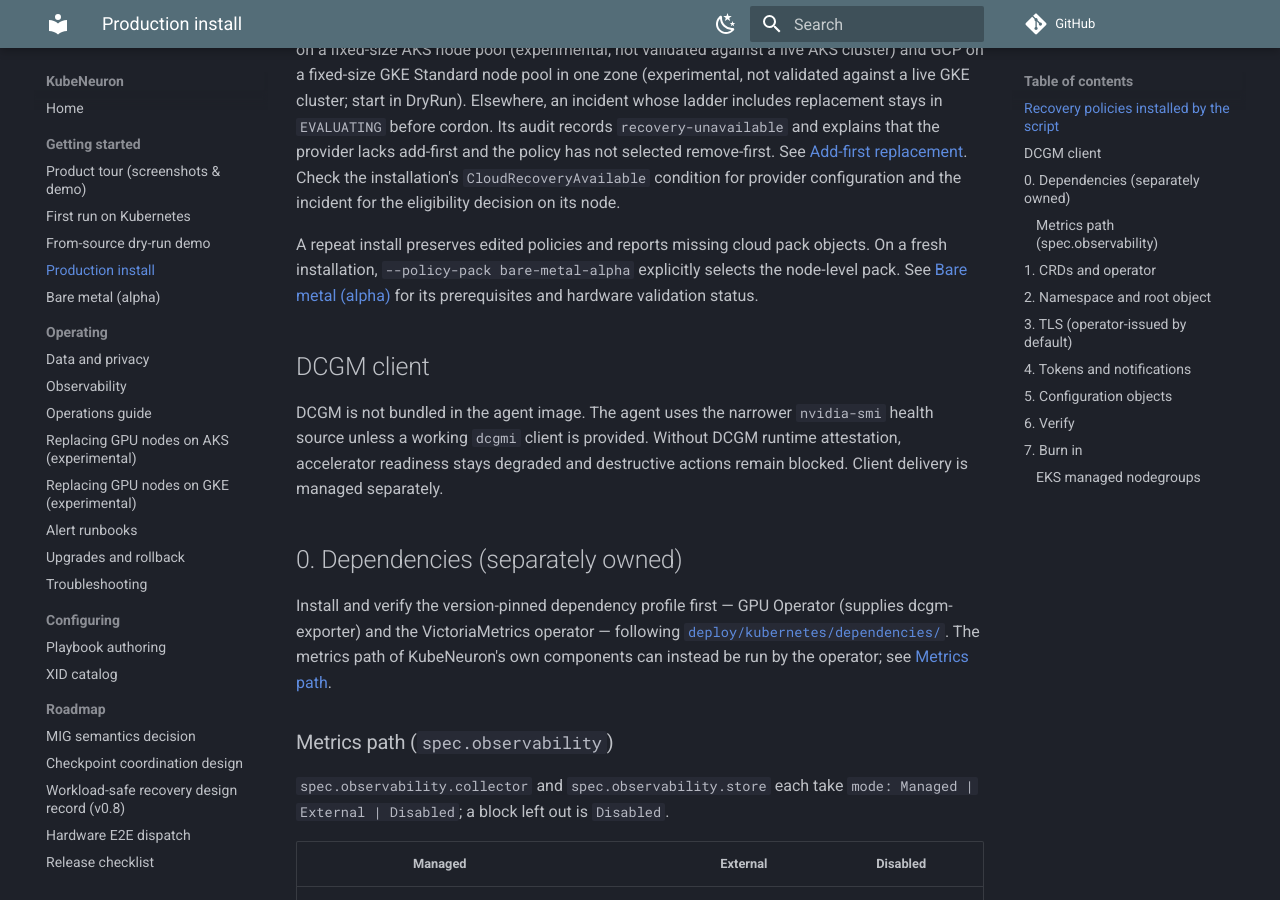
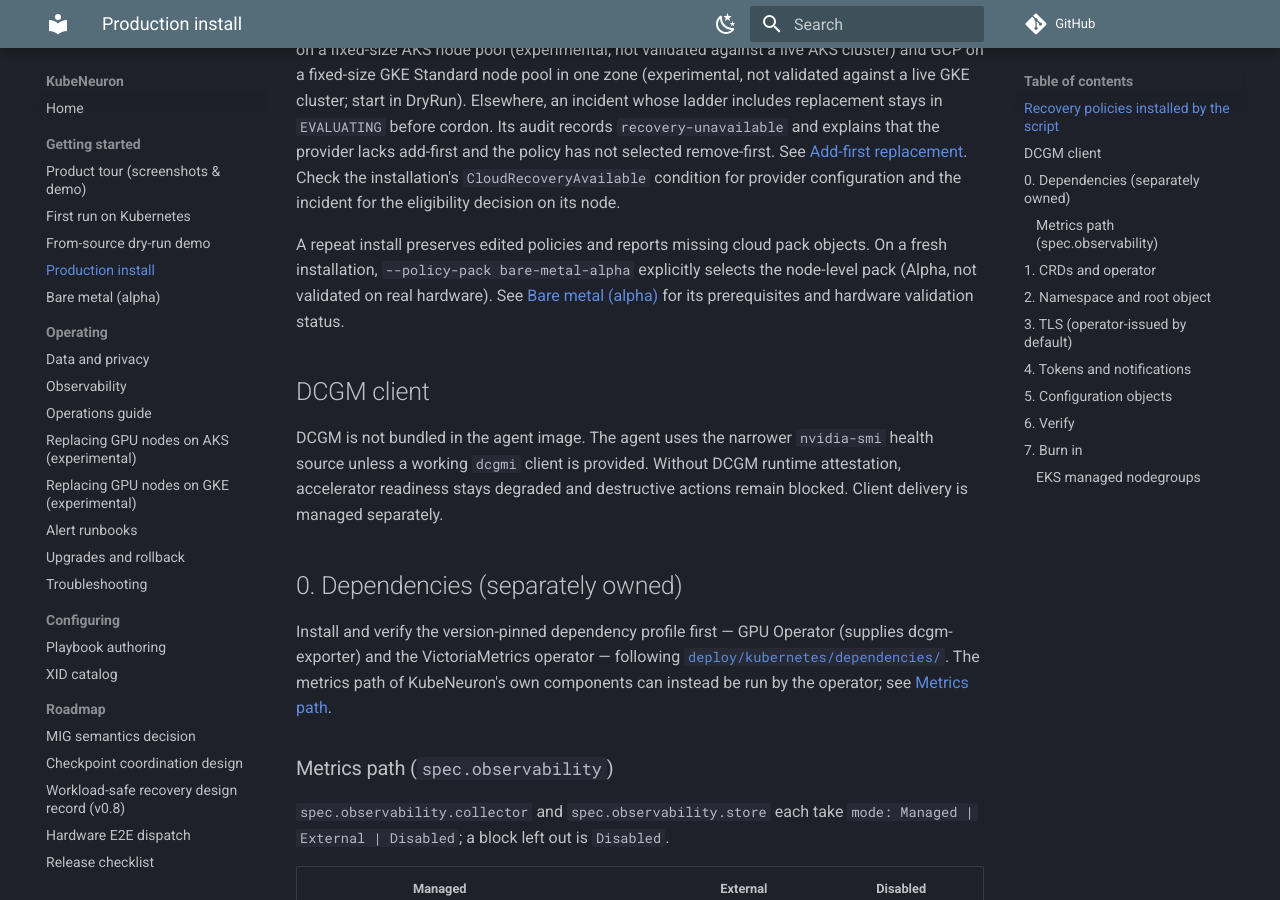
Before and after one commit to kubeneuron/kubeneuron, an MkDocs documentation site: the page built from docs/install.md, in a window 1280 px wide and 900 px high, scrolled down 573 px. Built offline with MkDocs 1.6.1 and Material for MkDocs 9.7.7, drawn with Linux system fonts in a browser that asks for light colours; comment, search, counter and statistics services are not loaded.

Commit message:
Show alpha hardware validation status beside the installer flag
Signed-off-by: Andrii Petruk <andrey.petruk@gmail.com>

```diff
--- a/docs/install.md
+++ b/docs/install.md
@@ -30,7 +30,7 @@ incident for the eligibility decision on its node.
 
 A repeat install preserves edited policies and reports missing cloud pack
 objects. On a fresh installation, `--policy-pack bare-metal-alpha` explicitly
-selects the node-level pack. See [Bare metal (alpha)](bare-metal.md) for its
+selects the node-level pack (Alpha, not validated on real hardware). See [Bare metal (alpha)](bare-metal.md) for its
 prerequisites and hardware validation status.
 
 ## DCGM client
```
